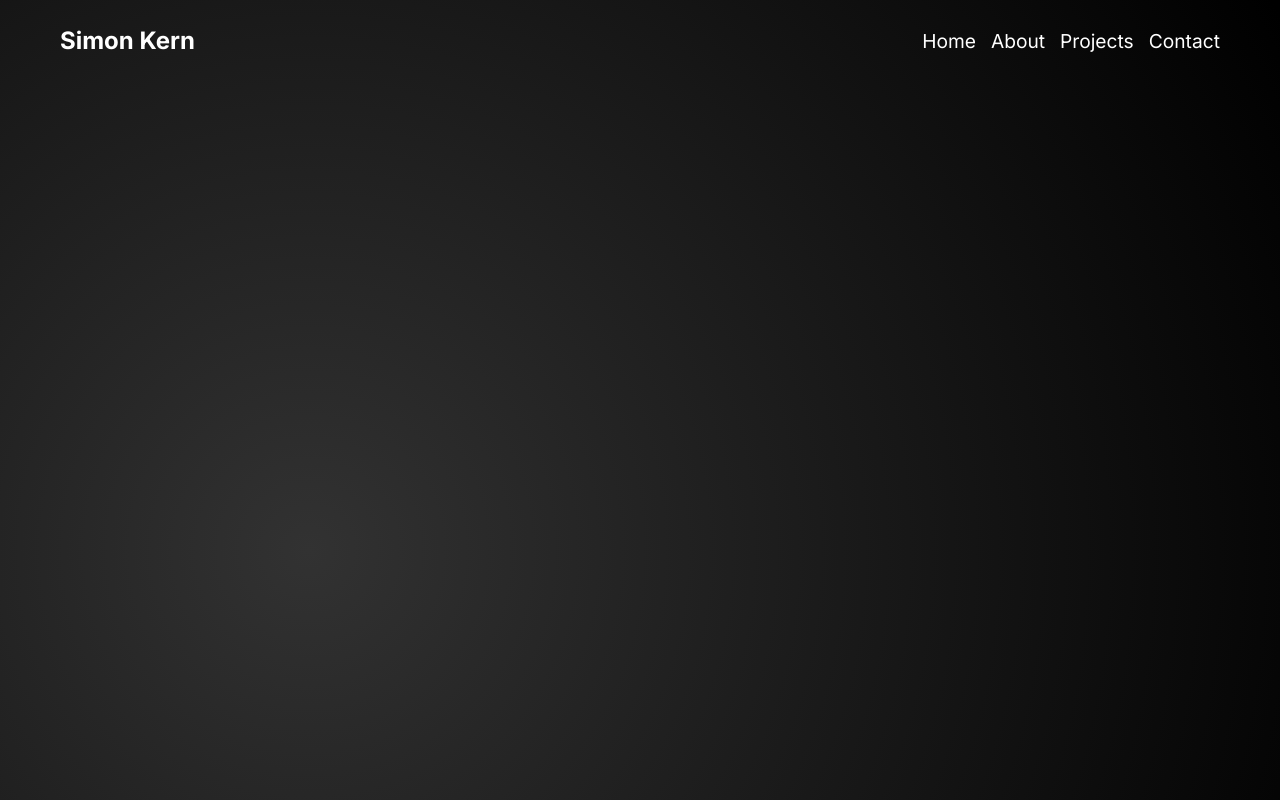
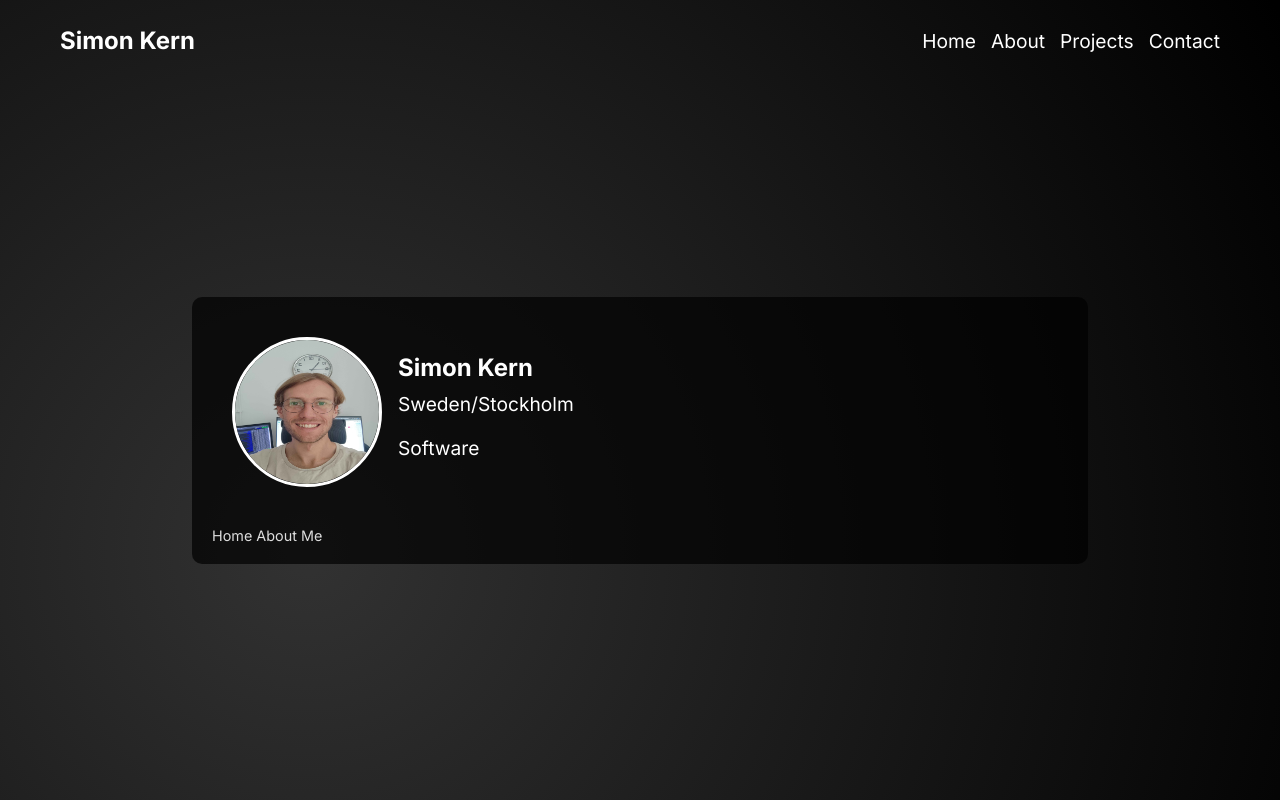
Before and after one commit to crtneko97/portfolio, a Next.js app: page / in a window 1280 px wide. Built offline with nearby package versions, Linux system fonts and the light colour scheme.

Commit message:
introduction component added, and basic structure

```diff
--- /dev/null
+++ b/src/app/components/introduction/Introduction.module.css
@@ -0,0 +1,51 @@
+.introductionWrapper {
+    display: flex;
+    flex-direction: column; /* Stack items vertically */
+    padding: 20px;
+    background: rgba(0, 0, 0, 0.7); /* Dimmed background */
+    border-radius: 10px;
+    max-width: 1000px; /* Adjust as needed */
+    margin: auto; /* Center the container */
+  }
+
+  .introductionContainer {
+    display: flex;
+    align-items: center; /* Center items vertically */
+    padding: 20px;
+    border-radius: 10px;
+    max-width: 1000px; /* Adjust as needed */
+    width: 100%; /* Make sure it takes full width of its parent */
+  }
+
+  .profileImage {
+    border-radius: 50%; /* Circular image */
+    margin-right: 1rem; /* Space between image and text */
+    border: 3px solid white; /* White border around the image */
+  }
+
+  .introductionContent {
+    display: flex;
+    flex-direction: column;
+    justify-content: center;
+    max-width: 600px; /* Maximum width for the text content */
+    color: white; /* Text color */
+  }
+
+  .introductionContent h1 {
+    margin: 0;
+    font-size: 1.5em; /* Adjust size as needed */
+  }
+
+  .location, .role {
+    margin: 10px 0; /* Margin between rows */
+    font-size: 1.2em; /* Adjust size as needed */
+  }
+
+  .breadcrumbContent {
+    margin-top: 20px; /* Space above breadcrumb */
+  }
+
+  .breadcrumb {
+    font-size: 0.9em; /* Smaller font size for breadcrumb */
+    color: #ddd; /* Light color for breadcrumb */
+  }
--- /dev/null
+++ b/src/app/components/introduction/Introduction.tsx
@@ -0,0 +1,25 @@
+import React from 'react';
+import Image from 'next/image';
+import styles from './Introduction.module.css';
+import profileImage from './git.jpg';
+import { AboutMeProps } from './aboutme'; // Correct path without '.ts'
+
+const Introduction: React.FC<AboutMeProps> = ({ name, location, role }) => {
+  return (
+    <div className={styles.introductionWrapper}>
+      <div className={styles.introductionContainer}>
+        <Image src={profileImage.src} alt={name} className={styles.profileImage} width={150} height={150} />
+        <div className={styles.introductionContent}>
+          <h1>{name}</h1>
+          <p className={styles.location}>{location}</p>
+          <p className={styles.role}>{role}</p>
+        </div>
+      </div>
+      <div className={styles.breadcrumbContent}>
+        <p className={styles.breadcrumb}>Home About Me</p>
+      </div>
+    </div>
+  );
+}
+
+export default Introduction;
--- /dev/null
+++ b/src/app/components/introduction/aboutme.ts
@@ -0,0 +1,5 @@
+export interface AboutMeProps {
+    name: string;
+    location: string;
+    role: string;
+  }
--- a/src/app/page.tsx
+++ b/src/app/page.tsx
@@ -1,9 +1,11 @@
 import React from 'react'
+import Introduction from './components/introduction/Introduction';
 
 const Home = () => {
   return (
     <main>
 
+    <Introduction name={'Simon Kern'} location={'Sweden/Stockholm'} role={'Software'} />
     </main>
   );
 }
```
Also changed, not shown: src/app/components/introduction/git.jpg (added).
